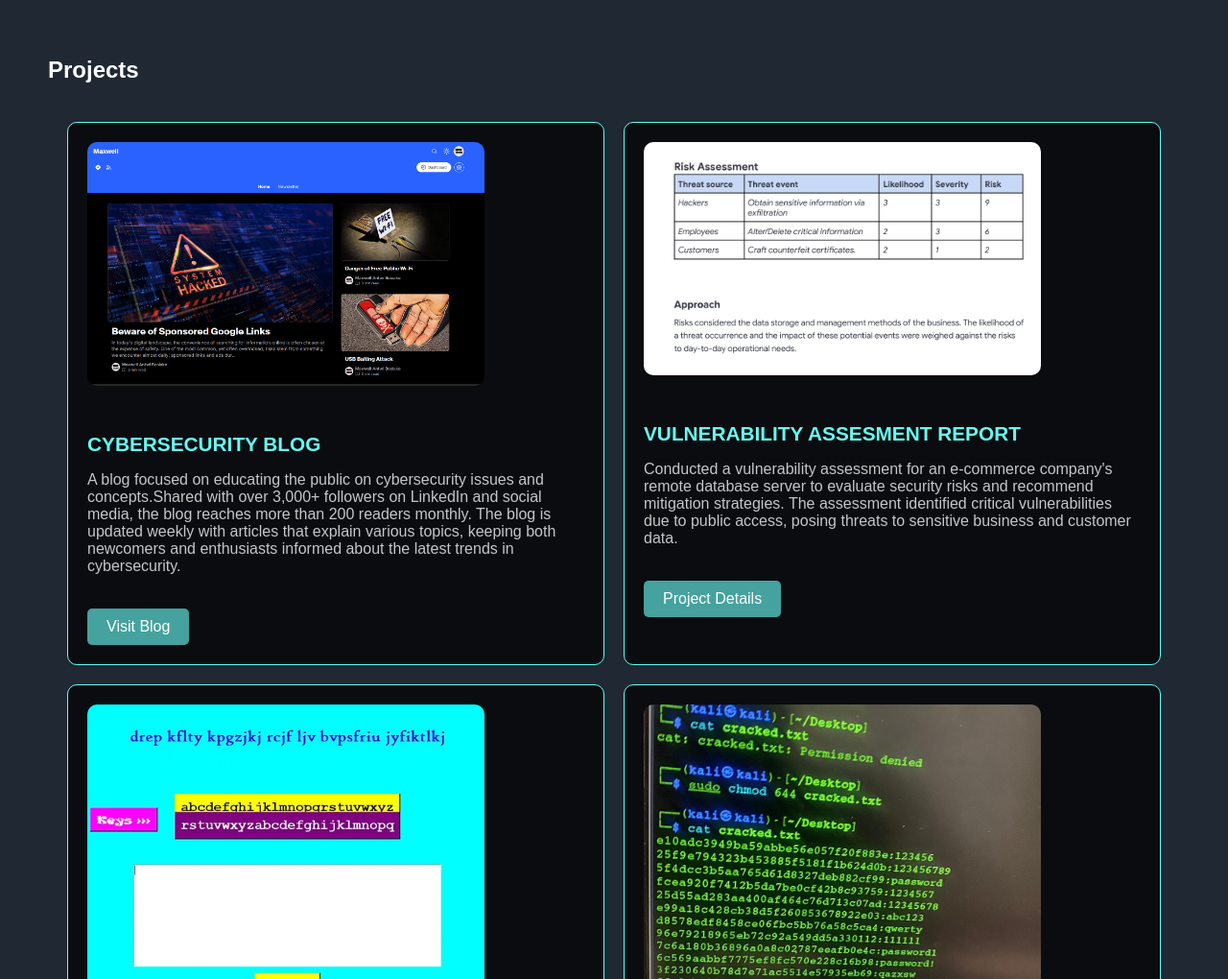
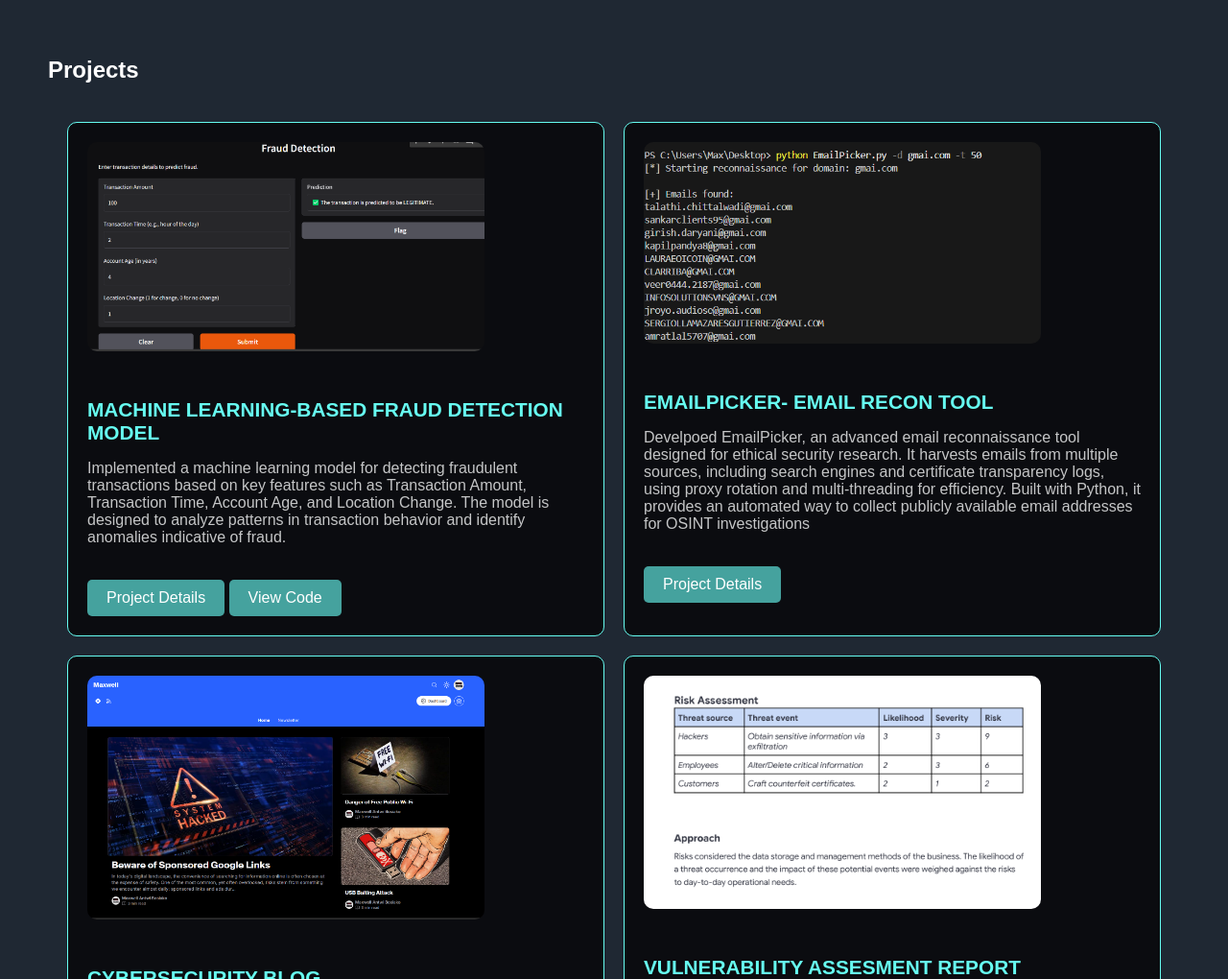
Before and after one commit to Arhmfaculty/Portfolio, a plain HTML site: page index.html in a window 1280 px wide. Shown: the part 1780-2800 px from the top of the page at 96% size. Drawn offline with Linux system fonts and the light colour scheme.

Commit message:
EmailPicker update

```diff
--- a/index.html
+++ b/index.html
@@ -24,8 +24,8 @@
         <p>Cybersecurity Enthusiast | Security Blogger | Machine Learning </p>
         <p>Computer Engineer |  Data Science | Networking | Internet of Things </p>
         <div class="cta-buttons">
-            <a href="documents/MAXWELL B. Antwi_CV.pdf" class="cta-button" target="_blank">View Resume</a>
-            <a href="https://maxwellantwibosiak.wixsite.com/portfolio" class="cta-button" target="_blank">View Non-Technical Portfolio</a>
+          <a href="https://maxwellantwibosiak.wixsite.com/portfolio" class="cta-button" target="_blank">View Non-Technical Portfolio</a>
+          <a href="documents/MAXWELL B. Antwi_CV.pdf" class="cta-button" target="_blank">View Resume</a>
         </div>
     </div>
 </section>
@@ -81,6 +81,36 @@
 <section id="projects">
     <h2>Projects</h2>
     <div class="projects-container">
+
+      <div class="project">
+        <div class="project-header">
+          <img src="images/fraud_detection.png" alt="incident response" class="project-image">
+          <h3>Machine Learning-Based Fraud Detection Model</h3>
+        </div>
+        <p class="project-description">
+           Implemented a machine learning model for detecting fraudulent transactions based on key features such as Transaction Amount, Transaction Time, Account Age, and Location Change.
+             The model is designed to analyze patterns in transaction behavior and identify anomalies indicative of fraud.
+         <div class="project-links">
+          <a href="https://github.com/Arhmfaculty/Fraud-Detection/blob/main/Maxwell_Fraud_Detection.ipynb" target="_blank" class="cta-button">Project Details</a>
+          <a href="https://github.com/Arhmfaculty/Fraud-Detection/blob/main/maxwell_fraud_detection.py" target="_blank" class="cta-button">View Code</a>
+        </div>
+      </div>
+
+
+      <div class="project">
+        <div class="project-header">
+          <img src="images/Emails.png" alt="EmailPicker" class="project-image">
+          <h3>EmailPicker- Email Recon Tool </h3>
+        </div>
+        <p class="project-description">
+          Develpoed EmailPicker, an advanced email reconnaissance tool designed for ethical security research.
+          It harvests emails from multiple sources, including search engines and certificate transparency logs, using proxy rotation and multi-threading for efficiency.
+          Built with Python, it provides an automated way to collect publicly available email addresses for OSINT investigations
+        </p>
+        <div class="project-links">
+          <a href="https://github.com/Arhmfaculty/EmailPicker--Email-Recon-Tool"target="_blank" class ="cta-button" >Project Details</a>
+        </div>
+      </div>
 
       <div class="project">
         <div class="project-header">
@@ -154,20 +184,19 @@
         </div>
       </div>
 
+
       <div class="project">
         <div class="project-header">
-          <img src="images/fraud_detection.png" alt="incident response" class="project-image">
-          <h3>Machine Learning-Based Fraud Detection Model</h3>
+          <img src="images/smart_house.jpeg"alt="incident response" class="project-image">
+          <h3>Smart Home Security System</h3>
         </div>
         <p class="project-description">
-           Implemented a machine learning model for detecting fraudulent transactions based on key features such as Transaction Amount, Transaction Time, Account Age, and Location Change.
-             The model is designed to analyze patterns in transaction behavior and identify anomalies indicative of fraud.
+            Developed a smart home security system featuring biometric authentication, motion sensors, and automated locking mechanisms to enforce access control and identity verification.
+             The system was designed to restrict access to sensitive areas, ensuring privacy protection and system integrity.
          <div class="project-links">
-          <a href="https://github.com/Arhmfaculty/Fraud-Detection/blob/main/Maxwell_Fraud_Detection.ipynb" target="_blank" class="cta-button">Project Details</a>
-          <a href="https://github.com/Arhmfaculty/Fraud-Detection/blob/main/maxwell_fraud_detection.py" target="_blank" class="cta-button">View Code</a>
+          <a href="https://github.com/Arhmfaculty/Smart-Home-Security-Systems/tree/main" target="_blank" class="cta-button">Project Details and code</a>
         </div>
       </div>
-
 
       <div class="project">
         <div class="project-header">
@@ -179,19 +208,6 @@
              Analyzed DNS and ICMP logs to identify potential firewall misconfigurations, web server issues, or malicious attacks. Prepared an incident report detailing findings, suspected causes, and recommended mitigation strategies to restore access and strengthen network security.
         <div class="project-links">
           <a href="documents/Cybersecurity Incident Report.pdf" target="_blank" class="cta-button">Project Details</a>
-        </div>
-      </div>
-
-      <div class="project">
-        <div class="project-header">
-          <img src="images/smart_house.jpeg"alt="incident response" class="project-image">
-          <h3>Smart Home Security System</h3>
-        </div>
-        <p class="project-description">
-            Developed a smart home security system featuring biometric authentication, motion sensors, and automated locking mechanisms to enforce access control and identity verification.
-             The system was designed to restrict access to sensitive areas, ensuring privacy protection and system integrity.
-         <div class="project-links">
-          <a href="https://github.com/Arhmfaculty/Smart-Home-Security-Systems/tree/main" target="_blank" class="cta-button">Project Details and code</a>
         </div>
       </div>
 
```
Also changed, not shown: images/EmailPicker.png (added), images/Emails.png (added), images/pwned.png (added).
